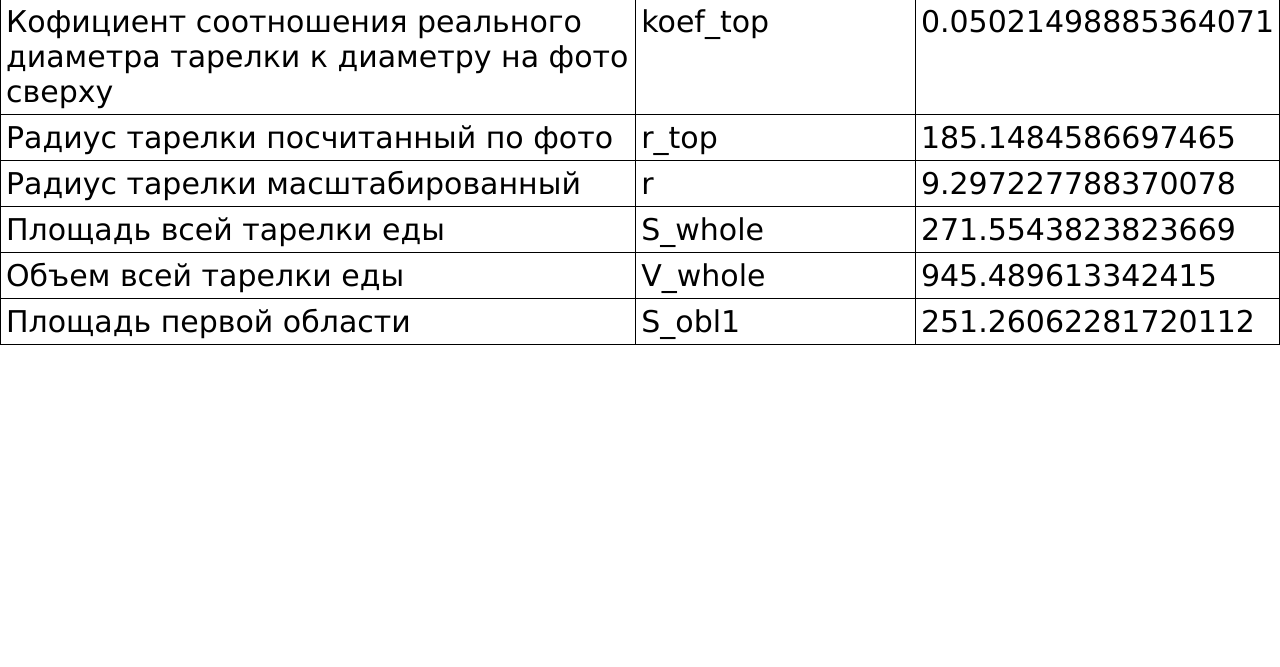
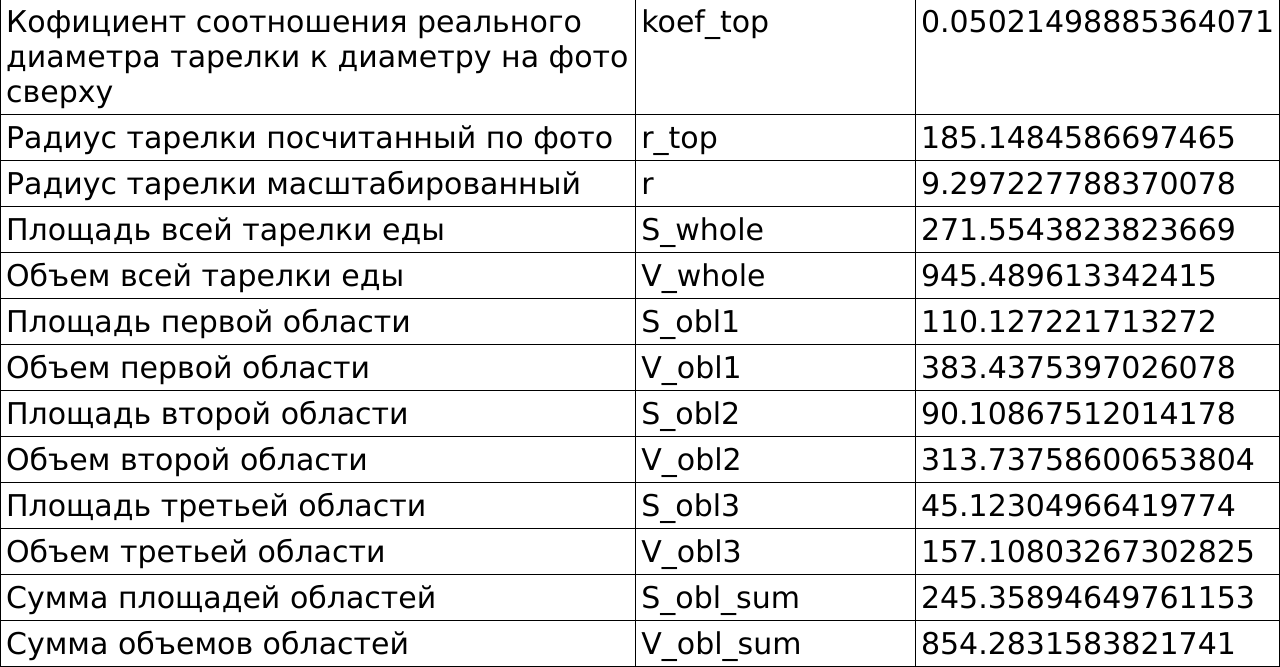
Before and after one commit to AnnaAnnaNX/kk, a Node server app: page /count in a window 1280 px wide. Shown: the part 582-1249 px from the top of the page. Before the commit the page ends 927 px from the top, so only its background shows below. Run offline with Node 20, Linux system fonts and the light colour scheme; some libraries are stand-ins or nearby versions.

Commit message:
correct count V_obl

```diff
--- a/data/obl1.json
+++ b/data/obl1.json
@@ -1 +1 @@
-[{"x":"402","y":"114"},{"x":"641","y":"94"},{"x":"753","y":"281"},{"x":"534","y":"484"},{"x":"348","y":"300"},{"x":"картошка"}]
+[{"x":"402","y":"114"},{"x":"494","y":"97"},{"x":"561","y":"331"},{"x":"418","y":"420"},{"x":"348","y":"300"},{"x":"картошка"}]
--- a/data/obl2.json
+++ b/data/obl2.json
@@ -1 +1 @@
-[{"x":"100","y":"400"},{"x":"100","y":"100"},{"x":"900","y":"100"},{"x":"900","y":"400"},{"x":"450","y":"450"},{"x":"картошка"}]
+[{"x":"581","y":"336"},{"x":"508","y":"85"},{"x":"695","y":"167"},{"x":"721","y":"306"},{"x":"681","y":"388"},{"x":"картошка"}]
--- a/data/obl3.json
+++ b/data/obl3.json
@@ -1 +1 @@
-[{"x":"100","y":"400"},{"x":"100","y":"100"},{"x":"900","y":"100"},{"x":"900","y":"400"},{"x":"450","y":"450"},{"x":"картошка"}]
+[{"x":"442","y":"416"},{"x":"453","y":"374"},{"x":"645","y":"337"},{"x":"653","y":"438"},{"x":"450","y":"450"},{"x":"картошка"}]
--- a/routes/count.js
+++ b/routes/count.js
@@ -42,7 +42,8 @@ function S(x1,y1,x2,y2,x3,y3, koef){
   var S_whole;
   var V_whole;
   var S1,S2,S3,S_obl1,S_obl2,S_obl3;
-  var S_obl1_real,S_obl2_real,S_obl3_real;
+  var S_obl_sum;
+  var V_obl1,V_obl2,V_obl3;
 
 //#1
   if (fs.existsSync('data/pointsFront.json')){
@@ -135,7 +136,7 @@ console.log(r);
     V_whole = S_whole * h_real;
 
 
-
+    S_obl_sum = 0;
     ///obl1
     if (fs.existsSync('data/obl1.json')){
       console.log('data/obl1.json exists');
@@ -159,19 +160,77 @@ if (fs.existsSync('data/obl1.json')){
         x5_obl1  = data[4].x;
         y5_obl1  = data[4].y;
       }
-
       S_obl1 = 0;
       S1 = S(x1_obl1,y1_obl1,x2_obl1,y2_obl1,x3_obl1,y3_obl1,koef_top);
       S2 = S(x1_obl1,y1_obl1,x3_obl1,y3_obl1,x4_obl1,y4_obl1,koef_top);
       S3 = S(x1_obl1,y1_obl1,x4_obl1,y4_obl1,x5_obl1,y5_obl1,koef_top);
       S_obl1 = S1 + S2 + S3;
+      V_obl1 = S_obl1 * h_real;
+      S_obl_sum+=S_obl1;
+    }
 
-  console.log(S1);
-  console.log(S2);
-  console.log(S3);
+    ///obl2
+    if (fs.existsSync('data/obl2.json')){
+      console.log('data/obl2.json exists');
+      data = fs.readFileSync('data/obl2.json', 'utf8');
 
+      if ( data == '' ){
+        console.log('data/obl2.json empty');
+      }
+      else{
+        console.log('data/obl2.json doesnt empty');
+        data = fs.readFileSync('data/obl2.json', 'utf8');
+        data = JSON.parse(data);
+        x1_obl1 = data[0].x;
+        y1_obl1  = data[0].y;
+        x2_obl1  = data[1].x;
+        y2_obl1  = data[1].y;
+        x3_obl1  = data[2].x;
+        y3_obl1  = data[2].y;
+        x4_obl1  = data[3].x;
+        y4_obl1  = data[3].y;
+        x5_obl1  = data[4].x;
+        y5_obl1  = data[4].y;
+      }
+      S_obl2 = 0;
+      S1 = S(x1_obl1,y1_obl1,x2_obl1,y2_obl1,x3_obl1,y3_obl1,koef_top);
+      S2 = S(x1_obl1,y1_obl1,x3_obl1,y3_obl1,x4_obl1,y4_obl1,koef_top);
+      S3 = S(x1_obl1,y1_obl1,x4_obl1,y4_obl1,x5_obl1,y5_obl1,koef_top);
+      S_obl2 = S1 + S2 + S3;
+      V_obl2 = S_obl2 * h_real;
+      S_obl_sum+=S_obl2;
+    }
 
+    ///obl3
+    if (fs.existsSync('data/obl3.json')){
+      console.log('data/obl3.json exists');
+      data = fs.readFileSync('data/obl3.json', 'utf8');
 
+      if ( data == '' ){
+        console.log('data/obl3.json empty');
+      }
+      else{
+        console.log('data/obl3.json doesnt empty');
+        data = fs.readFileSync('data/obl3.json', 'utf8');
+        data = JSON.parse(data);
+        x1_obl1 = data[0].x;
+        y1_obl1  = data[0].y;
+        x2_obl1  = data[1].x;
+        y2_obl1  = data[1].y;
+        x3_obl1  = data[2].x;
+        y3_obl1  = data[2].y;
+        x4_obl1  = data[3].x;
+        y4_obl1  = data[3].y;
+        x5_obl1  = data[4].x;
+        y5_obl1  = data[4].y;
+      }
+      S_obl3 = 0;
+      S1 = S(x1_obl1,y1_obl1,x2_obl1,y2_obl1,x3_obl1,y3_obl1,koef_top);
+      S2 = S(x1_obl1,y1_obl1,x3_obl1,y3_obl1,x4_obl1,y4_obl1,koef_top);
+      S3 = S(x1_obl1,y1_obl1,x4_obl1,y4_obl1,x5_obl1,y5_obl1,koef_top);
+      S_obl3 = S1 + S2 + S3;
+      V_obl3 = S_obl3 * h_real;
+      S_obl_sum+=S_obl3;
     }
 
 
@@ -208,7 +267,14 @@ if (fs.existsSync('data/obl1.json')){
                         r: r,
                         S_whole: S_whole,
                         V_whole: V_whole,
-                        S_obl1: S_obl1
+                        S_obl1: S_obl1,
+                        S_obl2: S_obl2,
+                        S_obl3: S_obl3,
+                        V_obl1: V_obl1,
+                        V_obl2: V_obl2,
+                        V_obl3: V_obl3,
+                        V_obl_sum: V_obl1+V_obl2+V_obl3,
+                        S_obl_sum: S_obl_sum
                             });
 });
 
--- a/views/count.hbs
+++ b/views/count.hbs
@@ -81,6 +81,41 @@
       <td>S_obl1</td>
       <td>{{S_obl1}}</td>
     </tr>
+    <tr>
+      <td>Объем первой области</td>
+      <td>V_obl1</td>
+      <td>{{V_obl1}}</td>
+    </tr>
+    <tr>
+      <td>Площадь второй области</td>
+      <td>S_obl2</td>
+      <td>{{S_obl2}}</td>
+    </tr>
+    <tr>
+      <td>Объем второй области</td>
+      <td>V_obl2</td>
+      <td>{{V_obl2}}</td>
+    </tr>
+    <tr>
+      <td>Площадь третьей области</td>
+      <td>S_obl3</td>
+      <td>{{S_obl3}}</td>
+    </tr>
+    <tr>
+      <td>Объем третьей области</td>
+      <td>V_obl3</td>
+      <td>{{V_obl3}}</td>
+    </tr>
+    <tr>
+      <td>Сумма площадей областей</td>
+      <td>S_obl_sum</td>
+      <td>{{S_obl_sum}}</td>
+    </tr>
+    <tr>
+      <td>Сумма объемов областей</td>
+      <td>V_obl_sum</td>
+      <td>{{V_obl_sum}}</td>
+    </tr>
   </table>
 
 </div>
```
Lines whose indentation alone changed are shown as unchanged.
